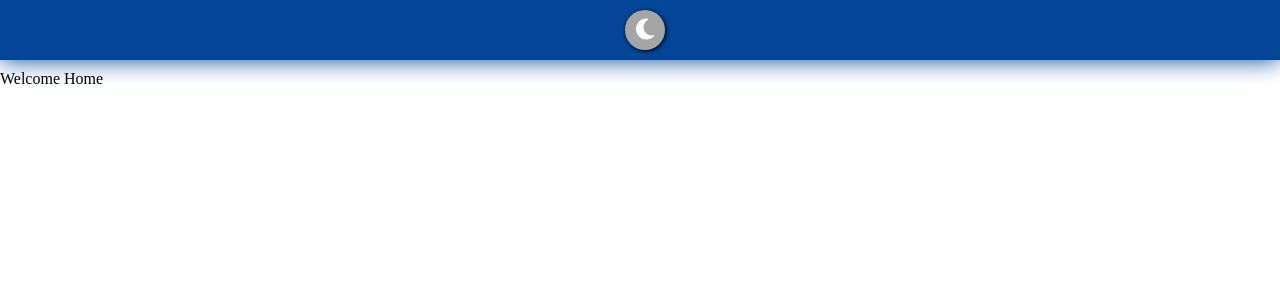
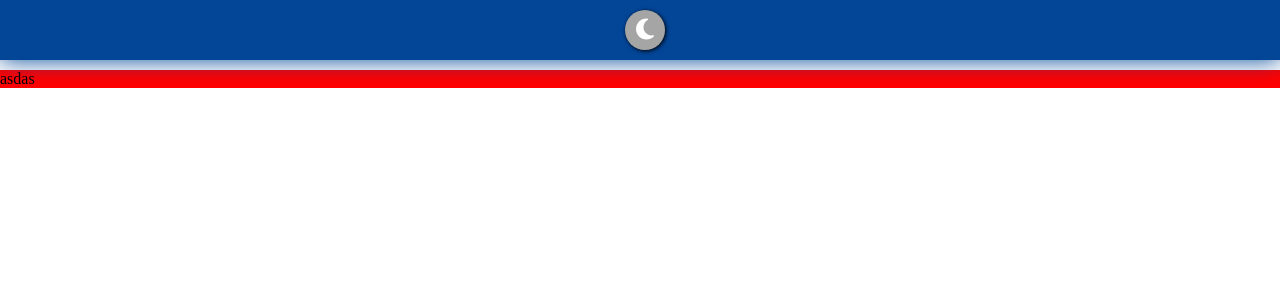
Before and after one commit to chase3718/chase-williams-portfolio, a React (Create React App) app: page / in a window 1280 px wide. Shown: the top 300 px of the page. Built offline with nearby package versions, Linux system fonts and the light colour scheme.

Commit message:
Updated Home.js

```diff
--- a/src/pages/Home.js
+++ b/src/pages/Home.js
@@ -1,7 +1,10 @@
 import React from 'react'
+import './Home.css'
 
 export default function Home() {
   return (
-    <div>Welcome Home</div>
+    <div className="home-page-content">
+      asdas
+    </div>
   )
 }
```
